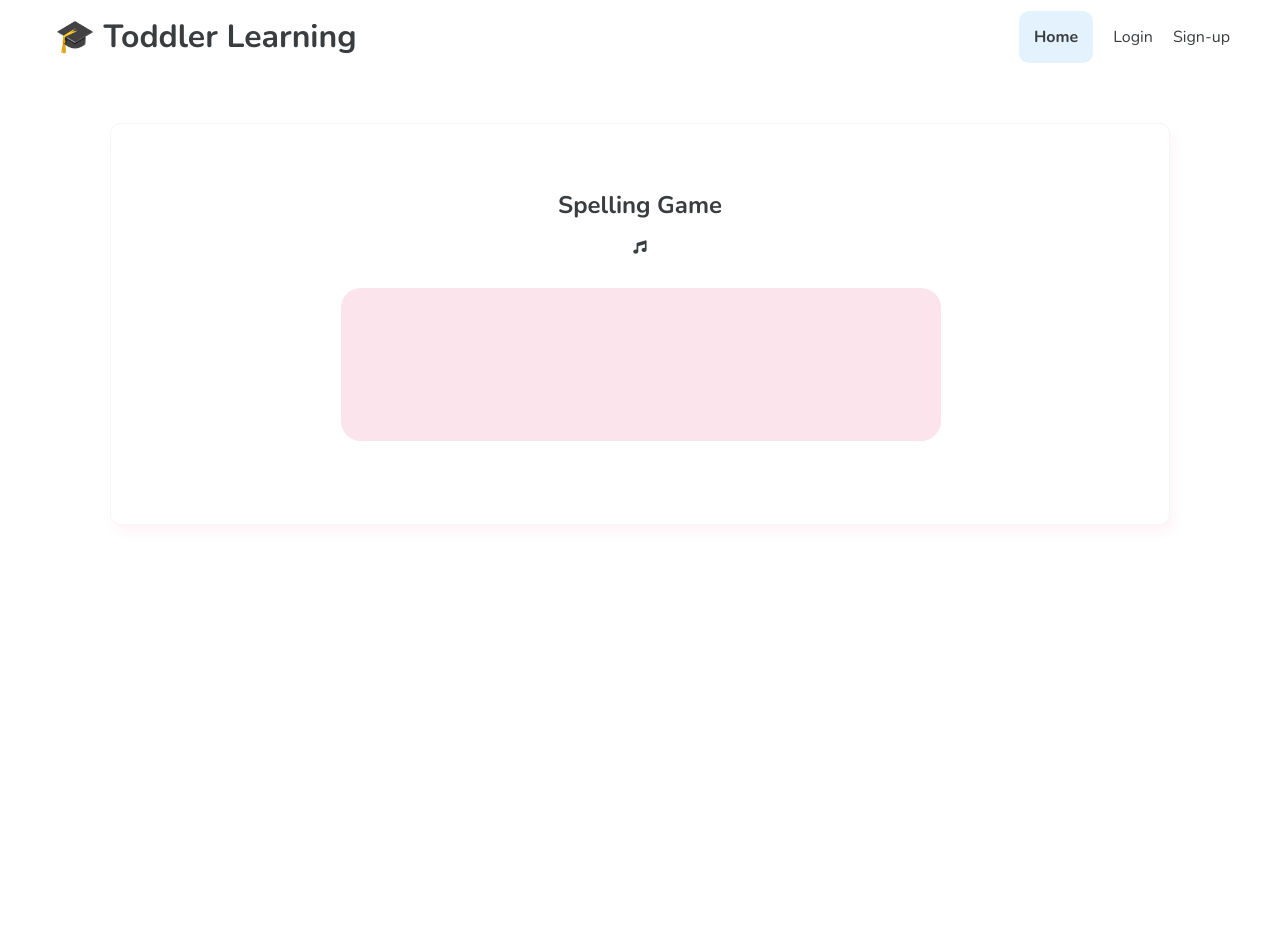
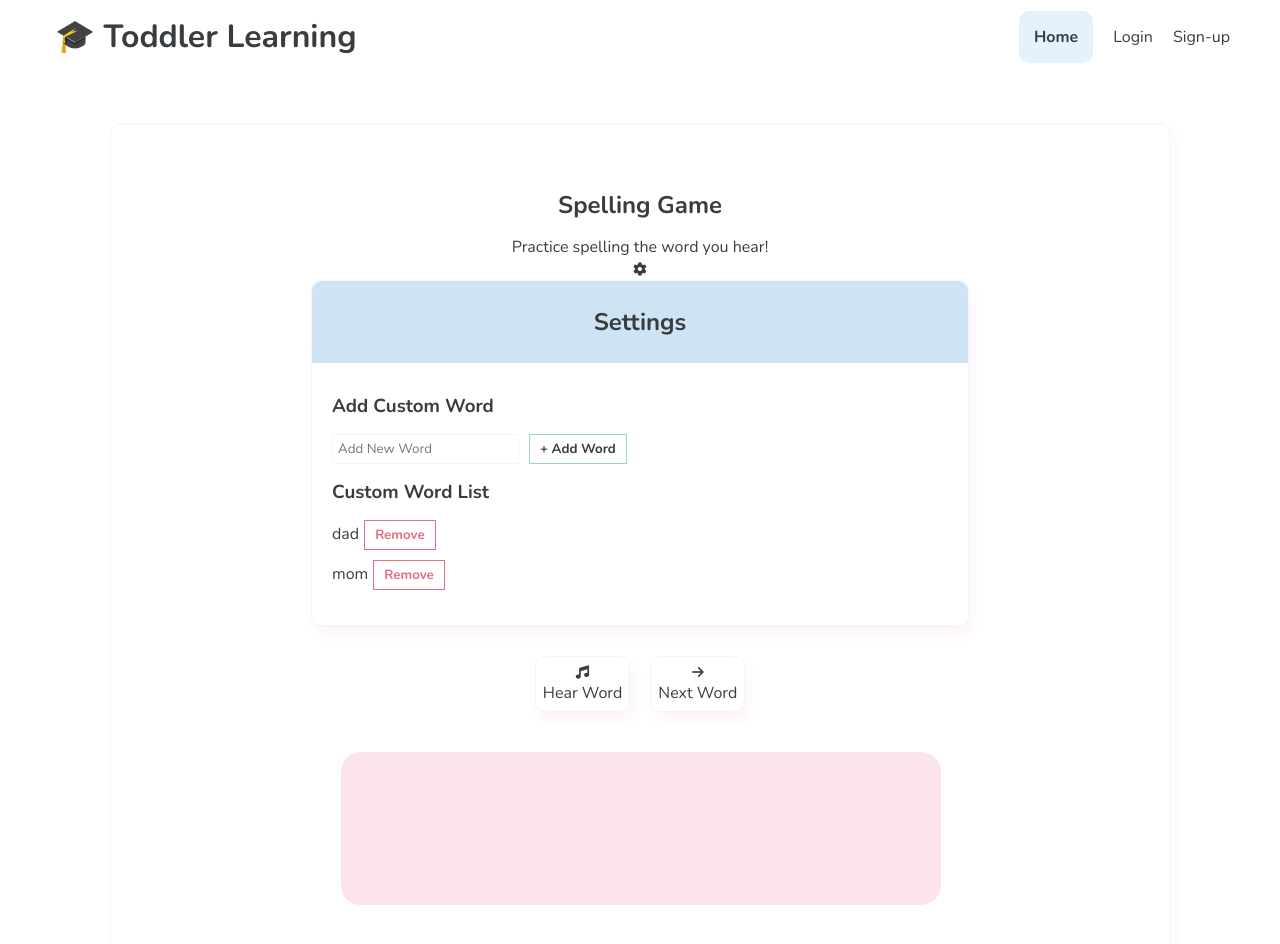
Before and after one commit to bweppl1/toddler-learning-games, a React (Vite) app in the folder client/: page /spelling in a window 1280 px wide. Both pictures are taken after a click on the button 639 px from the left and 248 px from the top of the page. Shown: the top 944 px of the page. Before the commit the page ends 800 px from the top, so only its background shows below. Built offline with nearby package versions, Linux system fonts and the light colour scheme.

Commit message:
added spelling game settings menu and controls

```diff
--- a/client/src/index.css
+++ b/client/src/index.css
@@ -657,7 +657,22 @@ input.userSpellingInput:focus {
   outline: 2px solid var(--pink);
 }
 
-button.hear-word-button {
+div.spellingGameControlsContainer {
+  display: flex;
+  justify-content: center;
+}
+
+div.spellingGameControlContainer {
+  display: flex;
+  flex-direction: column;
+  padding: 7px;
+  margin: 10px;
+  border: 1px solid whitesmoke;
+  border-radius: 10px;
+  box-shadow: 4px 8px 12px rgba(233, 43, 131, 0.05);
+}
+
+button.spellingGameControlIcon {
   border: 0;
   background-color: transparent;
   cursor: pointer;
--- a/client/src/pages/SpellingGame.jsx
+++ b/client/src/pages/SpellingGame.jsx
@@ -14,19 +14,14 @@ const SpellingGame = () => {
     correct: new Audio(correctSound),
     incorrect: new Audio(incorrectSound),
   });
+  const [showSettings, setShowSettings] = useState(false);
+  const [newWord, setNewWord] = useState("");
+  const [wordList, setWordList] = useState(["dad", "mom"]);
 
-  // word list
-  const words = [
-    "apple",
-    "mom",
-    "dad",
-    "fish",
-    "rayelle",
-    "dog",
-    "you",
-    "abigail",
-    "jayce",
-  ];
+  // open and close game settings menu
+  const toggleSettings = () => {
+    setShowSettings(!showSettings);
+  };
 
   // TTS function
   const speakWord = (word) => {
@@ -63,7 +58,7 @@ const SpellingGame = () => {
   };
 
   const generateWord = () => {
-    const availableWords = words.filter(
+    const availableWords = wordList.filter(
       (w) => w !== previousWord.toLowerCase()
     );
     const randomWord =
@@ -118,6 +113,16 @@ const SpellingGame = () => {
 
   // Generate initial word
   useEffect(() => {
+    const localWordList = JSON.parse(
+      localStorage.getItem("spellingGameWordList")
+    );
+
+    if (!localWordList) {
+      generateWord();
+      return;
+    }
+
+    setWordList(localWordList);
     generateWord();
   }, []);
 
@@ -138,17 +143,109 @@ const SpellingGame = () => {
     }
   }, []);
 
+  // settings menu logic
+  // adding a custom word
+  const handleAddWord = (e) => {
+    e.preventDefault();
+    setNewWord(e.target.value);
+    if (!newWord) return;
+
+    setWordList([...wordList, newWord]);
+
+    localStorage.setItem(
+      "spellingGameWordList",
+      JSON.stringify([...wordList, newWord])
+    );
+  };
+
+  // removing a custom word **BUG** must check if < 2 words give warning and stop removal
+  const handleRemoveWord = (word) => {
+    const updatedSpellingWordList = wordList.filter((w) => w != word);
+    setWordList(updatedSpellingWordList);
+
+    localStorage.setItem(
+      "spellingGameWordList",
+      JSON.stringify(updatedSpellingWordList)
+    );
+  };
+
+  // generate a word whenever the word list changes
+  useEffect(() => {
+    generateWord();
+  }, [wordList]);
+
   return (
     <div className="spellingGame">
       <div className="gameContainer">
+        {/* game header */}
         <h2>Spelling Game</h2>
-        <div className="wordToSpell">
-          <button
-            className="hear-word-button"
-            onClick={() => speakWord(wordToSpell)}
-          >
-            <i class="fa-solid fa-music"></i>
-          </button>
+        <p>Practice spelling the word you hear!</p>
+
+        {/* settings icon */}
+        <button
+          className="settings-button"
+          onClick={toggleSettings}
+          aria-label="Game Settings"
+        >
+          <i className="fas fa-cog"></i>
+        </button>
+
+        {/* settings panel */}
+        {showSettings && (
+          <div className="settings-menu">
+            <div className="settings-header">
+              <h2>Settings</h2>
+            </div>
+
+            <div className="settings-content">
+              <div className="settings-section">
+                <h3>Add Custom Word</h3>
+                <input
+                  type="text"
+                  placeholder="Add New Word"
+                  className="add-word-input"
+                  value={newWord}
+                  onChange={(e) => setNewWord(e.target.value)}
+                />
+                <button className="add-word-button" onClick={handleAddWord}>
+                  + Add Word
+                </button>
+              </div>
+              <div className="settings-section">
+                <h3>Custom Word List</h3>
+                {wordList.map((word) => (
+                  <div className="word-item" key={word}>
+                    <span>{word}</span>
+                    <button
+                      className="remove-word-button"
+                      onClick={() => handleRemoveWord(word)}
+                    >
+                      Remove
+                    </button>
+                  </div>
+                ))}
+              </div>
+            </div>
+          </div>
+        )}
+
+        {/* game display */}
+        <div className="spellingGameControlsContainer">
+          <div className="spellingGameControlContainer">
+            <button
+              className="spellingGameControlIcon"
+              onClick={() => speakWord(wordToSpell)}
+            >
+              <i class="fa-solid fa-music"></i>
+            </button>
+            <span>Hear Word</span>
+          </div>
+          <div className="spellingGameControlContainer">
+            <button className="spellingGameControlIcon" onClick={generateWord}>
+              <i class="fa-solid fa-arrow-right"></i>
+            </button>
+            <span>Next Word</span>
+          </div>
         </div>
         <div className="spellingDisplay">
           <form onSubmit={handleSubmit}>
```
Also changed, not shown: 1 other file (tests, documents, lock files or other folders).
